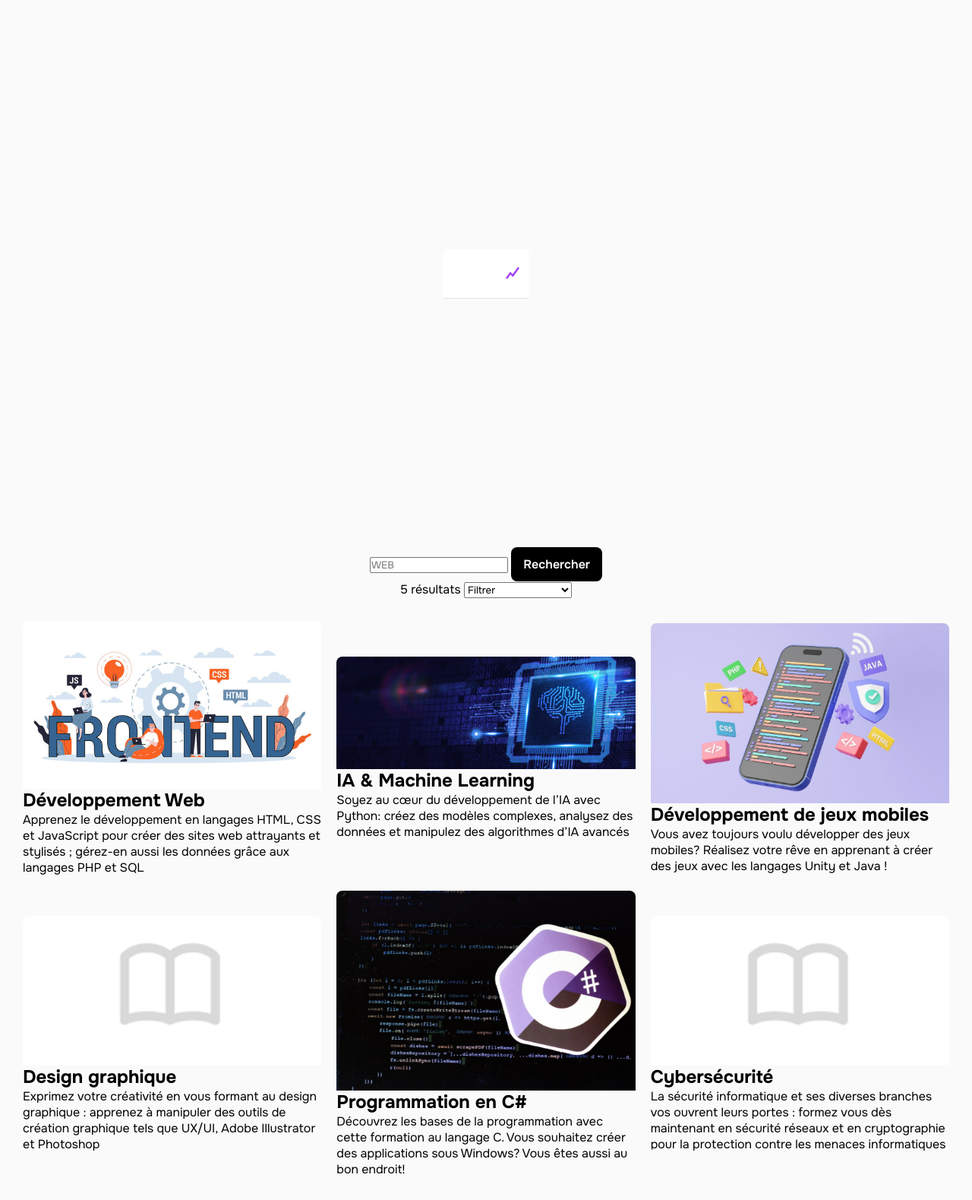
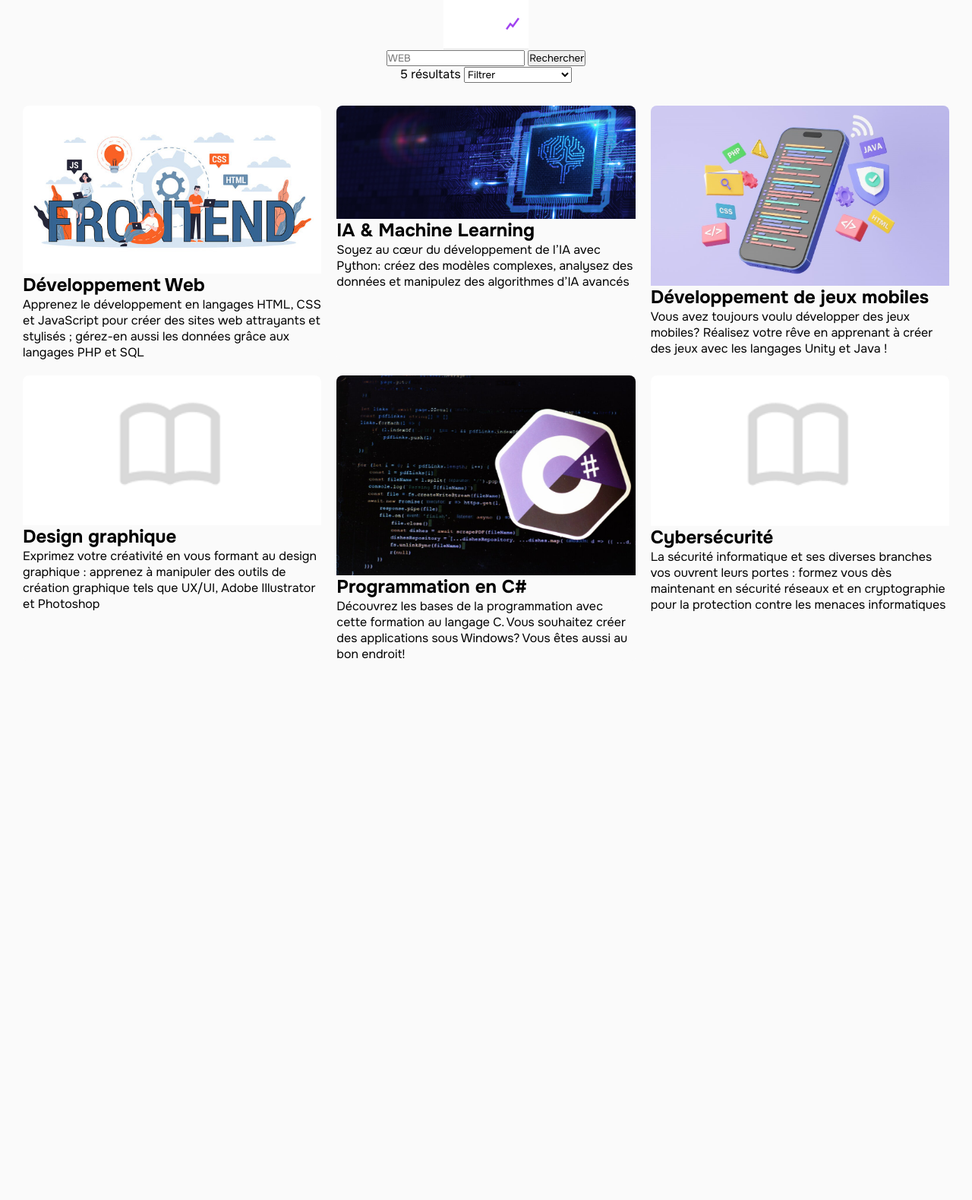
Before and after one commit to jossweb/SkillUp, a PHP site: page /formations.html in a window 1280 px wide. Shown: the whole page at 76% size. After the commit the page ends 867 px from the top, so only its background shows below. Run offline with PHP 8.4, Linux system fonts and the light colour scheme.

Commit message:
Modification assets/css/formations.css Modification formations.html

```diff
--- a/assets/css/formations.css
+++ b/assets/css/formations.css
@@ -1,6 +1,4 @@
 @import url("assets.css");
-@import url("landing.css");
-@import url("hearder.css");
 
 body {
     background-color: var(--bg);
@@ -78,12 +76,9 @@ header{
         height: 180px;
         object-fit: cover;
     }
-    .cas contenu{
+    h2, p{
         font-family: "Onest", sans-serif;
         font-optical-sizing: auto;
         color: var(--color);
     }
-    .cas contenu h2{
-        margin: 0 0 10px;
-    }
 }
--- a/formations.html
+++ b/formations.html
@@ -37,57 +37,41 @@
     <section class="container">
     <div class="cas">
         <img src="images/360_F_292887204_2wH041phSQo70eqaE9GRqFvn5MmQ4B8w.jpg" alt="dvt web">
-
-        <div class="contenu">
         <h2>Développement Web</h2>
         <p>Apprenez le développement en langages HTML, CSS et JavaScript pour créer des sites web attrayants et stylisés ; gérez-en aussi les données grâce aux langages PHP et SQL </p>
-    </div>
     </div>
 
     <div class="cas">
         <img src="images/IPI-Langages-programmation-IA.png" alt="IA et Machine Learning">
-
-        <div class="contenu">
         <h2>IA & Machine Learning</h2>
         <p>Soyez au cœur du développement de l’IA avec Python: créez des modèles complexes, analysez des données et manipulez des algorithmes d’IA avancés</p>
-    </div>
     </div>
 
     <div class="cas">
         <img src="images/Applications-apprendre-code.jpg" alt="dvt jeux mobiles">
-
-        <div class="contenu">
         <h2>Développement de jeux mobiles</h2>
         <p>Vous avez toujours voulu développer des jeux mobiles? Réalisez votre rêve en apprenant à créer des jeux avec les langages Unity et Java ! </p>
     </div>
-    </div>
+
 
     <div class="cas">
         <img src="images/Capture d'écran 2025-03-28 133618.png" alt="design">
-
-        <div class="contenu">
         <h2>Design graphique</h2>
         <p>Exprimez votre créativité en vous formant au design graphique : apprenez à manipuler des outils de création graphique tels que UX/UI, Adobe Illustrator et Photoshop </p>
-    </div>
     </div>
 
     <div class="cas">
         <img src="images/chsarp-intro-1024x683.jpg" alt="Programmation C">
-
-        <div class="contenu">
         <h2>Programmation en C#</h2>
         <p>Découvrez les bases de la programmation avec cette formation au langage C. Vous souhaitez créer des applications sous Windows? Vous êtes aussi au bon endroit!</p>
-    </div>
     </div>
 
     <div class="cas">
         <img src="images/Capture d'écran 2025-03-28 133618.png" alt="Cybersécurité">
-
-        <div class="contenu">
         <h2>Cybersécurité</h2>
         <p>La sécurité informatique et ses diverses branches vos ouvrent leurs portes : formez vous dès maintenant en sécurité réseaux et en cryptographie pour la protection contre les menaces informatiques</p>
     </div>
-    </div>
+
     </section>
 
 </body>
```
